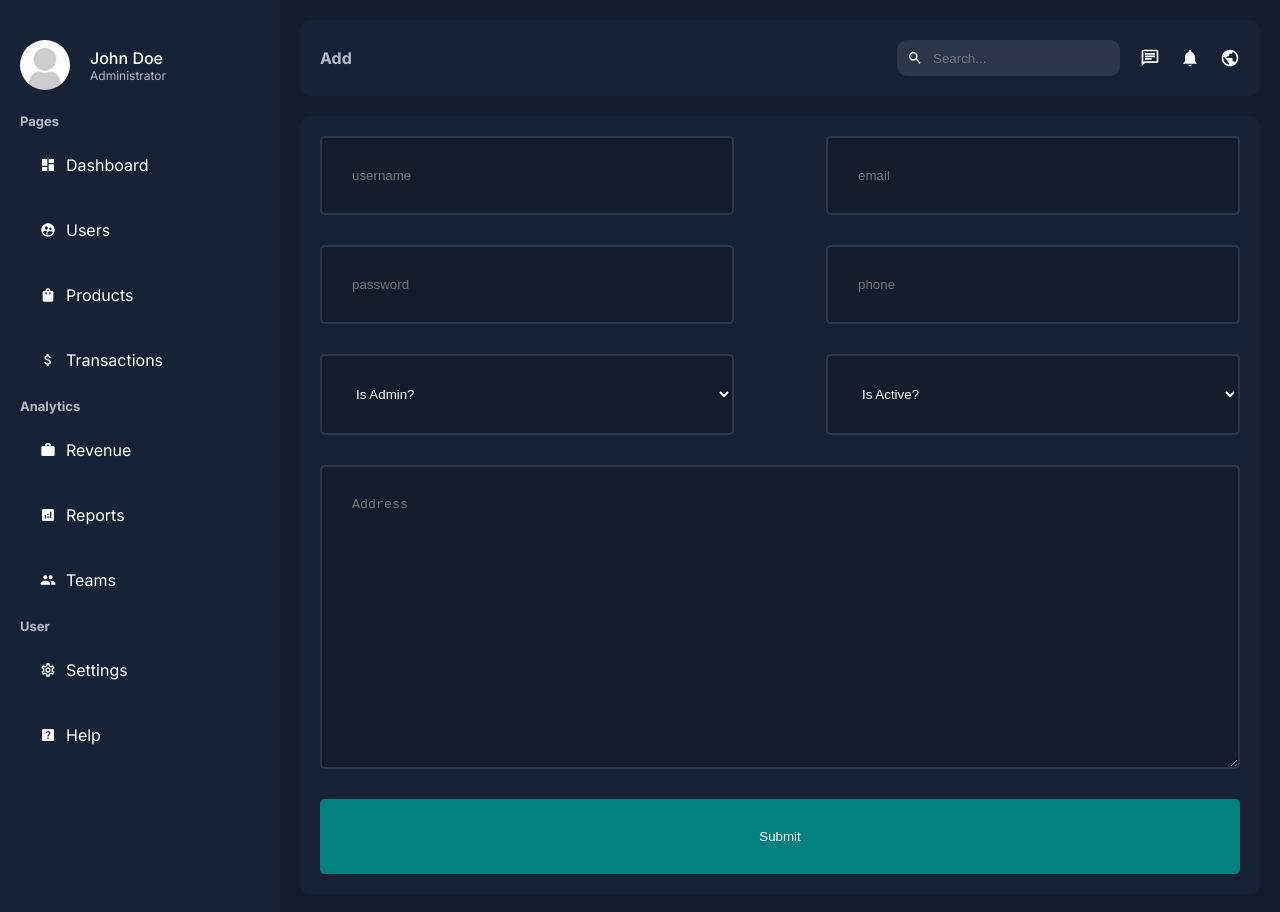
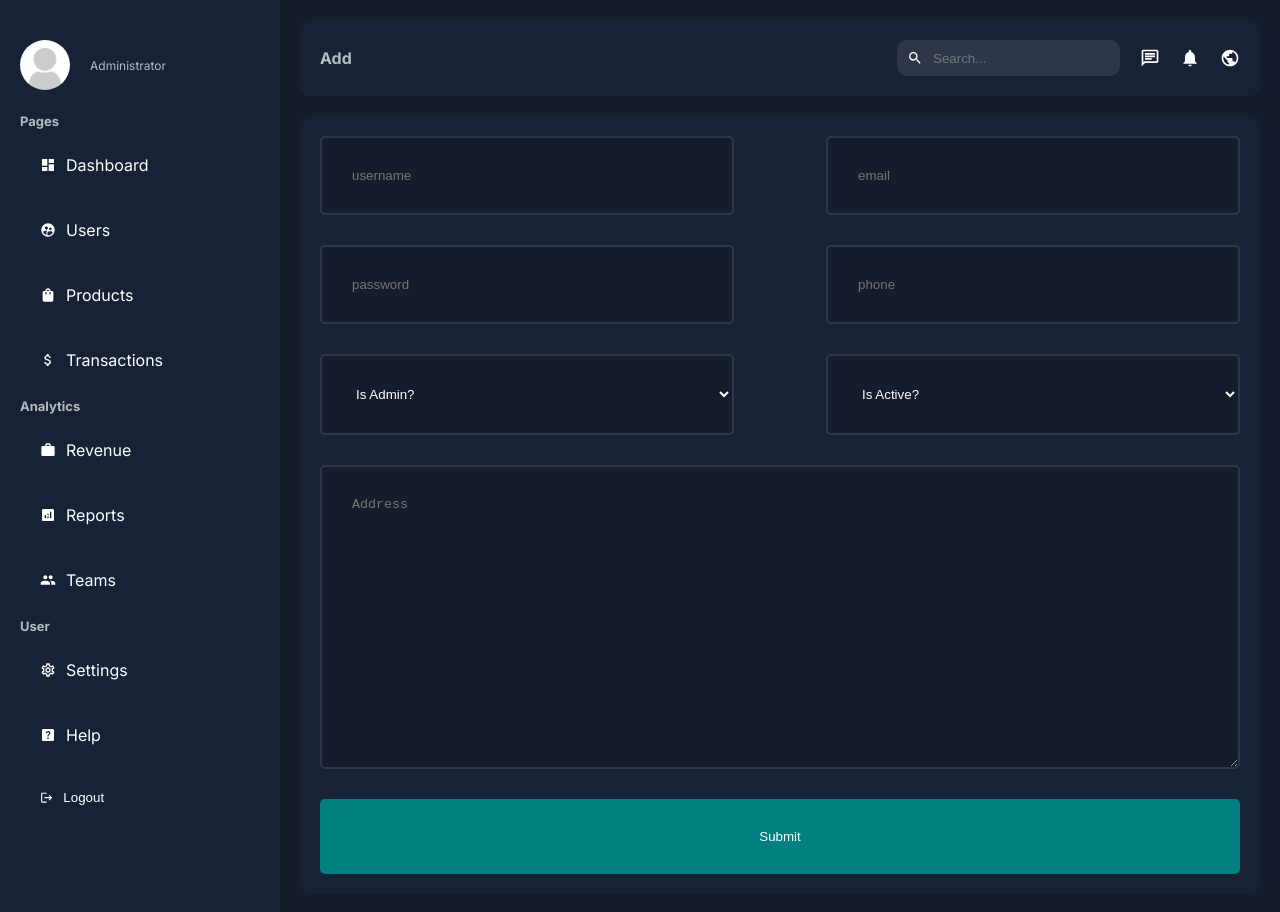
Before and after one commit to MathiasCK/next-dashboard, a Next.js app: page /dashboard/users/add in a window 1280 px wide. Built offline with nearby package versions, Linux system fonts and the light colour scheme; no server answers.

Commit message:
Handle login

```diff
--- a/src/app/components/ui/Sidebar/Sidebar.tsx
+++ b/src/app/components/ui/Sidebar/Sidebar.tsx
@@ -11,7 +11,9 @@ import {
   MdPeople,
   MdOutlineSettings,
   MdHelpCenter,
+  MdLogout,
 } from "react-icons/md";
+import { auth, signOut } from "@/auth";
 
 const menuItems = [
   {
@@ -75,7 +77,9 @@ const menuItems = [
     ],
   },
 ];
-const Sidebar = () => {
+const Sidebar = async () => {
+  const session = await auth();
+
   return (
     <aside className={styles.container}>
       <div className={styles.user}>
@@ -87,7 +91,8 @@ const Sidebar = () => {
           height="50"
         />
         <div className={styles.userDetail}>
-          <span className={styles.username}>John Doe</span>
+          {/* @ts-ignore */}
+          <span className={styles.username}>{session?.user?.username}</span>
           <span className={styles.userTitle}>Administrator</span>
         </div>
       </div>
@@ -101,6 +106,17 @@ const Sidebar = () => {
           </li>
         ))}
       </ul>
+      <form
+        action={async () => {
+          "use server";
+          await signOut();
+        }}
+      >
+        <button className={styles.logout}>
+          <MdLogout />
+          Logout
+        </button>
+      </form>
     </aside>
   );
 };
--- a/src/auth.config.ts
+++ b/src/auth.config.ts
@@ -1,23 +1,30 @@
 export const authConfig = {
+  providers: [],
   pages: {
     signIn: "/login",
   },
   callbacks: {
     // @ts-ignore
+    async redirect({ url, baseUrl }) {
+      if (url.startsWith(baseUrl)) return url;
+      if (
+        process.env.NODE_ENV === "development" &&
+        url.startsWith("http://localhost:3000")
+      )
+        return url;
+      return baseUrl;
+    },
+    // @ts-ignore
     authorized({ auth, request }) {
       const isLoggedIn = auth?.user;
-      const isOnDashboard = request?.url?.startsWith("/dashboard");
-
-      if (isOnDashboard && isLoggedIn) {
-        return true;
+      const isOnDashboard = request.nextUrl.pathname.startsWith("/dashboard");
+      if (isOnDashboard) {
+        if (isLoggedIn) return true;
+        return false;
+      } else if (isLoggedIn) {
+        return Response.redirect(new URL("/dashboard", request.nextUrl));
       }
-
-      if (!isLoggedIn) {
-        return false;
-      }
-
-      return Response.redirect("/dashboard", request.nextUrl);
+      return true;
     },
   },
-  providers: [],
 };
--- a/src/auth.ts
+++ b/src/auth.ts
@@ -44,4 +44,27 @@ export const { signIn, signOut, auth } = NextAuth({
       },
     }),
   ],
+  callbacks: {
+    // @ts-ignore
+    async jwt({ token, user }) {
+      if (user) {
+        // @ts-ignore
+        token.username = user.username;
+        // @ts-ignore
+        token.img = user.img;
+      }
+
+      return token;
+    },
+    async session({ session, token }) {
+      if (session) {
+        // @ts-ignore
+        session.user.username = token.username;
+        // @ts-ignore
+        session.user.img = token.img;
+      }
+
+      return session;
+    },
+  },
 });
--- a/src/utils/actions.ts
+++ b/src/utils/actions.ts
@@ -5,6 +5,7 @@ import { Product, User } from "./models";
 import { redirect } from "next/navigation";
 import bcrypt from "bcrypt";
 import { UserUpdateFields } from "@/types";
+import { signIn } from "../auth";
 
 export const addUser = async (formData: FormData) => {
   const data = Object.fromEntries(formData);
@@ -149,3 +150,13 @@ export const deleteProduct = async (formData: FormData) => {
 
   revalidatePath("/dashboard/products/");
 };
+
+export const authenticate = async (_: any, formData: FormData) => {
+  const { username, password } = Object.fromEntries(formData.entries());
+
+  try {
+    await signIn("credentials", { username, password });
+  } catch (error) {
+    return { error: `Failed to login - ${error}` };
+  }
+};
```
Also changed, not shown: src/app/components/login/Loginform/Loginform.tsx (+10 -3 lines), src/app/error.tsx (added, +7 -0 lines).
